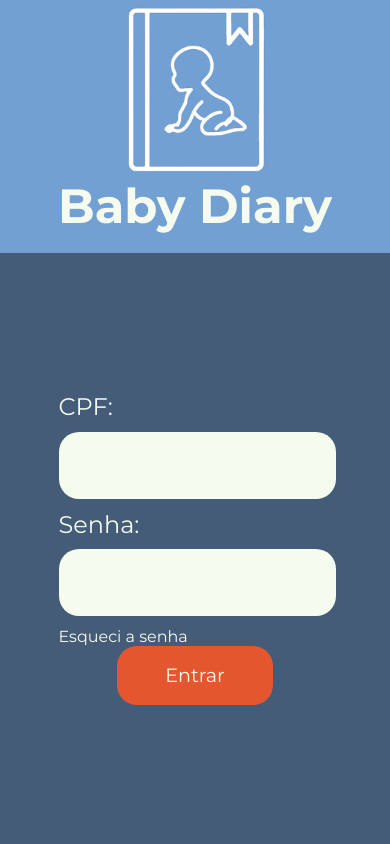
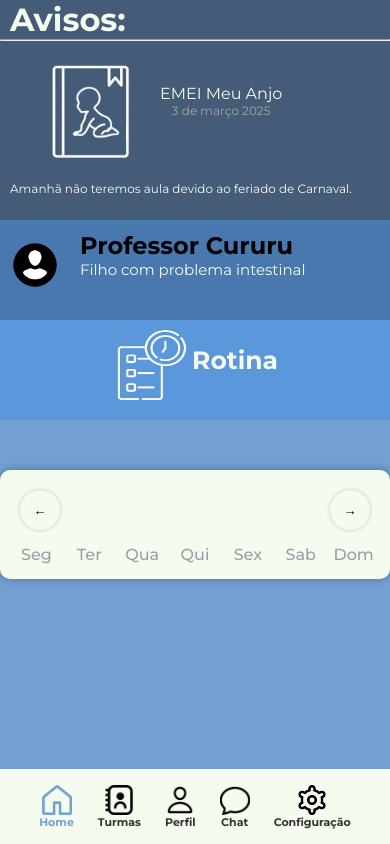
Before and after one commit to Jhuan-Medeiros/Baby_Diary, a React (Vite) app: page / in a window 390 px wide. Built offline with nearby package versions, Linux system fonts and the light colour scheme; a web font is replaced by a local one.

Commit message:
atualizaçao

```diff
--- a/package.json
+++ b/package.json
@@ -12,7 +12,8 @@
   "dependencies": {
     "react": "^19.0.0",
     "react-dom": "^19.0.0",
-    "react-router-dom": "^7.1.5"
+    "react-router-dom": "^7.1.5",
+    "router-dom": "^3.0.1"
   },
   "devDependencies": {
     "@eslint/js": "^9.19.0",
--- /dev/null
+++ b/src/pages/Home/Home.css
@@ -0,0 +1,296 @@
+* {
+  margin: 0;
+  padding: 0;
+  font-family: "Montserrat", sans-serif;
+}
+
+body {
+  background-color: #73A0D3;
+}
+
+/*posição*/
+.navbar {
+  background-color: #F5FBEF;
+  position: fixed;
+  bottom: 0;
+  width: 100%;
+  text-align: center;
+}
+
+/*estilização*/
+.navbar a {
+  color: #333;
+  text-decoration: none;
+  font-size: 22px;
+  margin: 0 40px;
+}
+
+#homeSelection {
+  color: #73A0D3;
+}
+
+/*ícones*/
+#homeAzul, #turmas, #perfil, #mensagens, #config {
+  width: 40px;
+  height: 40px;
+}
+
+/*ajuste navbar meio*/
+.nav-item {
+  display: flex;
+  justify-content: center;
+  height: 75px;
+  align-items: center;
+}
+
+/*ajuste ícones coluna*/
+.icons-abaixo {
+  display: flex;
+  align-items: center;
+  flex-direction: column;
+}
+
+/*notificaçao*/
+.notifacaçao {
+  background-color: #445C77;
+  height: 250px;
+}
+
+#avisos {
+  color: #F5FBEF;
+  margin-left: 10px;
+}
+
+#data {
+  font-size: 12px;
+  color: #A5A5A5;
+}
+
+#aviso-msg {
+  color: #F5FBEF;
+  margin-top: 20px;
+  margin-left: 10px;
+}
+
+#logo {
+  width: 110px;
+  height: 130px;
+  margin-top: 20px;
+  margin-right: 30PX;
+}
+
+/*alinha imagem(notificaçao)*/
+.alinhamento-noti {
+  display: flex;
+  flex-direction: row;
+  align-items: center;
+  color: #F5FBEF;
+  margin-left: 50px;
+}
+
+/*alinha letras*/
+.letras-coluna {
+  display: flex;
+  align-items: center;
+  flex-direction: column;
+}
+
+/*chat-inicial*/
+.chat-inicial {
+  background-color: #4978AE;
+  height: 130px;
+}
+
+#perfil-chat {
+  width: 80px;
+  height: 80px;
+  margin-top: 20px;
+  margin-left: 10px;
+  margin-right: 20PX;
+}
+
+/*alinha imagem(chat)*/
+.alinhamento-chat {
+  display: flex;
+  align-items: center;
+}
+
+/*alinha letras*/
+.letras-coluna2 {
+  display: flex;
+  flex-direction: column;
+}
+
+#info-chat {
+  color: #F5FBEF;
+  font-size: 20px;
+}
+
+/*rotina*/
+.rotina-inicial {
+  background-color: #5B97DB;
+  height: 130px;
+}
+
+#letras-coluna3 {
+  color: #F5FBEF;
+  font-size: 40px;
+}
+
+#rotina {
+  width: 110px;
+  height: 100px;
+  margin-top: 10px;
+}
+
+/*alinha imagem(rotina)*/
+.alinhamento-rotina {
+  display: flex;
+  justify-content: center;
+  align-items: center;
+}
+
+/*tablet*/
+@media screen and (max-width: 800px) {
+
+  .navbar a {
+    font-size: 20px;
+    margin: 0 22px;
+  }
+
+  .notifacaçao {
+    height: 240px;
+  }
+
+  .chat-inicial {
+    height: 120px;
+  }
+
+  .rotina-inicial {
+    height: 120px;
+  }
+
+  #logo {
+    width: 100px;
+    height: 120px;
+  }
+
+  #perfil-chat {
+    width: 70px;
+    height: 70px;
+  }
+
+  #rotina {
+    width: 100px;
+    height: 90px;
+  }
+
+  #homeAzul, #turmas, #perfil, #mensagens, #config {
+    width: 45px;
+    height: 45px;
+  }
+}
+
+/*mobile*/
+@media screen and (max-width: 600px) {
+
+  .navbar a {
+    font-size: 11px;
+    margin: 0 12px;
+  }
+
+  .notifacaçao {
+    height: 220px;
+  }
+
+  .chat-inicial {
+    height: 100px;
+  }
+
+  .rotina-inicial {
+    height: 100px;
+  }
+
+  #logo {
+    width: 80px;
+    height: 100px;
+  }
+
+  #perfil-chat {
+    width: 50px;
+    height: 50px;
+  }
+
+  #rotina {
+    width: 80px;
+    height: 70px;
+  }
+
+  #aviso-msg {
+    font-size: 12px;
+  }
+
+  #info-chat {
+    font-size: 15px;
+  }
+
+  #letras-coluna3 {
+    font-size: 25px;
+  }
+
+  #homeAzul, #turmas, #perfil, #mensagens, #config {
+    width: 30px;
+    height: 30px;
+  }
+}
+
+/*calendario-alinhamento*/
+.container-calendario {
+  display: flex;
+  justify-content: center;
+  align-items: center;
+  margin-top: 50px;
+}
+
+.calendario-inicial {
+  width: 380px;
+  height: auto;
+  display: flex;
+  flex-direction: column;
+  padding: 10px;
+  background-color: #F5FBEF;
+  border-radius: 10px;
+  box-shadow: 0 0 10px rgba(0, 0, 0, 0.3);
+}
+
+.cabeçalho-calendario {
+  display: flex;
+  justify-content: space-between;
+  align-items: center;
+  padding: 10px;
+}
+
+.cabeçalho-calendario button {
+  display: flex;
+  align-items: center;
+  justify-content: center;
+  border: none;
+  border-radius: 50%;
+  background-color: #F5FBEF;
+  cursor: pointer;
+  width: 40px;
+  height: 40px;
+  box-shadow: 0 0 4px rgba(0, 0, 0, 0.2);
+}
+
+.dias {
+  display: grid;
+  grid-template-columns: repeat(7,1fr);
+}
+
+.dia {
+  text-align: center;
+  padding: 5px;
+  color: #999FA6;
+  font-weight: 500;
+}
--- /dev/null
+++ b/src/pages/Home/Home.js
@@ -0,0 +1,59 @@
+const monthYearElement = document.getElementById("monthYear");
+const datesElement = document.getElementById("dates");
+const prevBtn = document.getElementById("prevBtn");
+const nextBtn = document.getElementById("nextBtn");
+
+let currentDate = new Date();
+
+const updateCalendar = () => {
+    const currentYear = currentDate.getFullYear();
+    const currentMonth = currentDate.getMonth();
+
+    //primeiro e último dia do mes
+    const firstDay = new Date(currentYear, currentMonth, 1);
+    const lastDay = new Date(currentYear, currentMonth + 1, 0);
+    const totalDays = lastDay.getDate();
+    const firstDayIndex = firstDay.getDay();
+    const lastDayIndex = lastDay.getDay();
+
+    //atualiza o mes e o ano
+    const monthYearString = currentDate.toLocaleString('default', { month: 'long', year: 'numeric' });
+    monthYearElement.textContent = monthYearString;
+
+    let datesHTML = '';
+
+    //preenche com os dias do mes anterior
+    for (let i = firstDayIndex; i > 0; i--) {
+        const prevDate = new Date(currentYear, currentMonth, 1 - i);
+        datesHTML += `<div class="date inactive">${prevDate.getDate()}</div>`;
+    }
+
+    //preenche os dias do mes atual
+    for (let i = 1; i <= totalDays; i++) {
+        const date = new Date(currentYear, currentMonth, i);
+        const activeClass = date.toDateString() === new Date().toDateString() ? 'active' : '';
+        datesHTML += `<div class="date ${activeClass}">${i}</div>`;
+    }
+
+    //preenche com os dias do próximo mes
+    for (let i = 1; i <= 7 - lastDayIndex - 1; i++) {
+        const nextDate = new Date(currentYear, currentMonth + 1, i);
+        datesHTML += `<div class="date inactive">${nextDate.getDate()}</div>`;
+    }
+
+    datesElement.innerHTML = datesHTML;
+}
+
+//voltar ao mes anterior
+prevBtn.addEventListener('click', () => {
+    currentDate.setMonth(currentDate.getMonth() - 1);
+    updateCalendar();
+});
+
+//avançar mes
+nextBtn.addEventListener('click', () => {
+    currentDate.setMonth(currentDate.getMonth() + 1);
+    updateCalendar();
+});
+
+updateCalendar();
--- a/src/pages/Home/Home.jsx
+++ b/src/pages/Home/Home.jsx
@@ -1,7 +1,101 @@
 import React from 'react'
+import "../Home/Home.css"
 
 export const Home = () => {
   return (
-    <div>Home</div>
+    <>
+      <div className="navbar">
+        <nav>
+          <strong>
+            <div class="nav-item">
+              <a href="" id="homeSelection" class="icon-link">
+                <div class="icons-abaixo">
+                  <img src="src/assets/img/homeAzul.png" alt="homeAzul" id="homeAzul" />
+                  Home
+                </div>
+              </a>
+              <a href="" class="icon-link">
+                <div class="icons-abaixo">
+                  <img src="src/assets/img/turmas.png" alt="turmas" id="turmas" />
+                  Turmas
+                </div>
+              </a>
+              <a href="" class="icon-link">
+                <div class="icons-abaixo">
+                  <img src="src/assets/img/perfil.png" alt="perfil" id="perfil" />
+                  Perfil
+                </div>
+              </a>
+              <a href="" class="icon-link">
+                <div class="icons-abaixo">
+                  <img src="src/assets/img/mensagens.png" alt="mensagens" id="mensagens" />
+                  Chat
+                </div>
+              </a>
+              <a href="" class="icon-link">
+                <div class="icons-abaixo">
+                  <img src="src/assets/img/config.png" alt="config" id="config" />
+                  Configuração
+                </div>
+              </a>
+            </div>
+          </strong>
+        </nav>
+      </div>
+
+      <div class="notifacaçao">
+        <h1 id="avisos">Avisos:</h1>
+        <hr />
+        <div class="alinhamento-noti">
+          <img src="src/assets/img/logo.png" alt="logo" id="logo" />
+          <div class="letras-coluna">
+            <p>EMEI Meu Anjo</p>
+            <p id="data">3 de março 2025</p>
+          </div>
+        </div>
+        <p id="aviso-msg">Amanhã não teremos aula devido ao feriado de Carnaval.</p>
+      </div>
+
+      <div class="chat-inicial">
+        <div class="alinhamento-chat">
+          <img src="src/assets/img/perfil-chat.png" alt="perfil-chat" id="perfil-chat" />
+          <div class="letras-coluna2">
+            <h2>Professor Cururu</h2>
+            <p id="info-chat">Filho com problema intestinal</p>
+          </div>
+        </div>
+      </div>
+
+      <div class="rotina-inicial">
+        <div class="alinhamento-rotina">
+          <img src="src/assets/img/rotina.png" alt="rotina" id="rotina" />
+          <h1 id="letras-coluna3">Rotina</h1>
+        </div>
+      </div>
+
+      <div class="container-calendario">
+        <div class="calendario-inicial">
+          <div class="cabeçalho-calendario">
+            <button id="prevBtn">←</button>
+            <div class="mesAno" id="mesAno">
+              <button id="nextBtnx">→</button>
+            </div>
+          </div>
+
+          <div class="dias">
+            <div class="dia">Seg</div>
+            <div class="dia">Ter</div>
+            <div class="dia">Qua</div>
+            <div class="dia">Qui</div>
+            <div class="dia">Sex</div>
+            <div class="dia">Sab</div>
+            <div class="dia">Dom</div>
+          </div>
+          <div class="datas" id="datas"></div>
+        </div>
+      </div>
+
+    </>
+
   )
 }
```
Also changed, not shown: src/main.jsx (+4 -4 lines), src/assets/img/perfil-chat.png (added), 1 other file (tests, documents, lock files or other folders).
